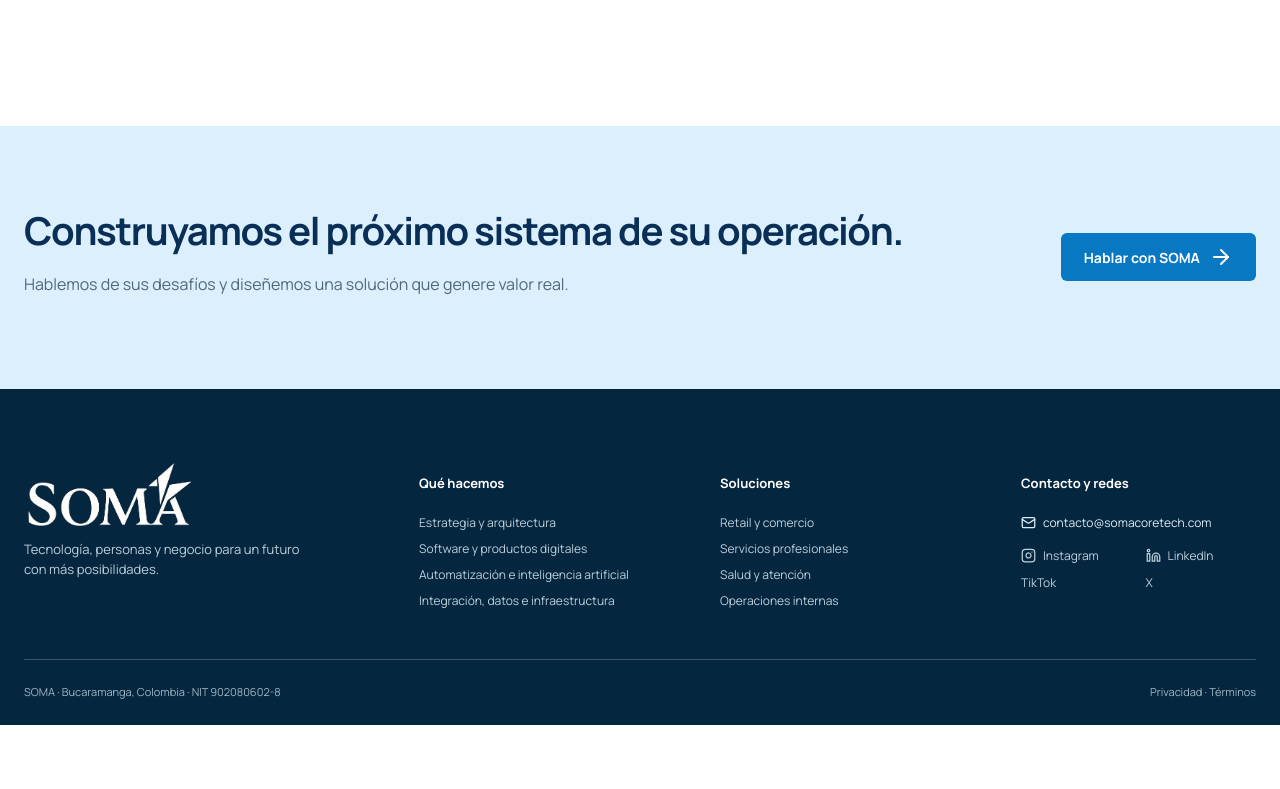
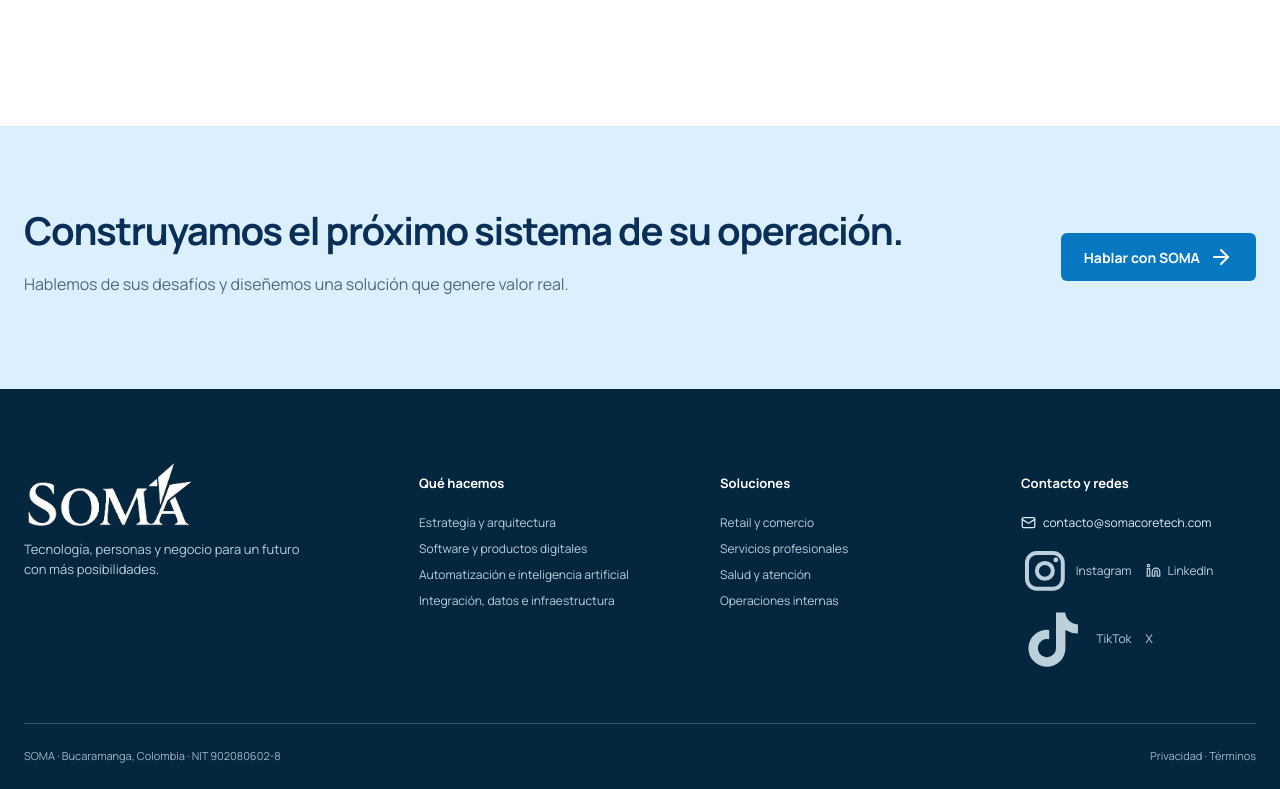
Before and after one commit to SolucionesSoma/Soma-core, a React (Vite) app in the folder app/: page / in a window 1280 px wide. Shown: the part 6301-7090 px from the top of the page. Before the commit the page ends 7026 px from the top, so only its background shows below. Built offline with nearby package versions, Linux system fonts and the light colour scheme.

Commit message:
Añade iconos corporativos de Instagram y TikTok

```diff
--- a/app/src/App.tsx
+++ b/app/src/App.tsx
@@ -7,7 +7,6 @@
   Code2,
   Database,
   HardHat,
-  Instagram,
   Languages,
   Linkedin,
   Mail,
@@ -487,7 +486,7 @@
                 target="_blank"
                 rel="noreferrer"
               >
-                <Instagram size={15} />
+                <InstagramIcon />
                 Instagram
               </a>
               <a
@@ -503,6 +502,7 @@
                 target="_blank"
                 rel="noreferrer"
               >
+                <TikTokIcon />
                 TikTok
               </a>
               <a
@@ -596,4 +596,39 @@
     </div>
   );
 }
+function InstagramIcon() {
+  return (
+    <svg className="brand-icon" viewBox="0 0 24 24" aria-hidden="true">
+      <rect
+        x="3"
+        y="3"
+        width="18"
+        height="18"
+        rx="5"
+        fill="none"
+        stroke="currentColor"
+        strokeWidth="2"
+      />
+      <circle
+        cx="12"
+        cy="12"
+        r="4"
+        fill="none"
+        stroke="currentColor"
+        strokeWidth="2"
+      />
+      <circle cx="17.5" cy="6.5" r="1.2" fill="currentColor" />
+    </svg>
+  );
+}
+function TikTokIcon() {
+  return (
+    <svg className="brand-icon" viewBox="0 0 24 24" aria-hidden="true">
+      <path
+        d="M15.5 3c.4 2.4 1.8 3.9 4.5 4.2v3.2a9.3 9.3 0 0 1-4.4-1.3v6.4a6.5 6.5 0 1 1-5.7-6.4v3.3a3.2 3.2 0 1 0 2.4 3.1V3h3.2Z"
+        fill="currentColor"
+      />
+    </svg>
+  );
+}
 export default App;
```
